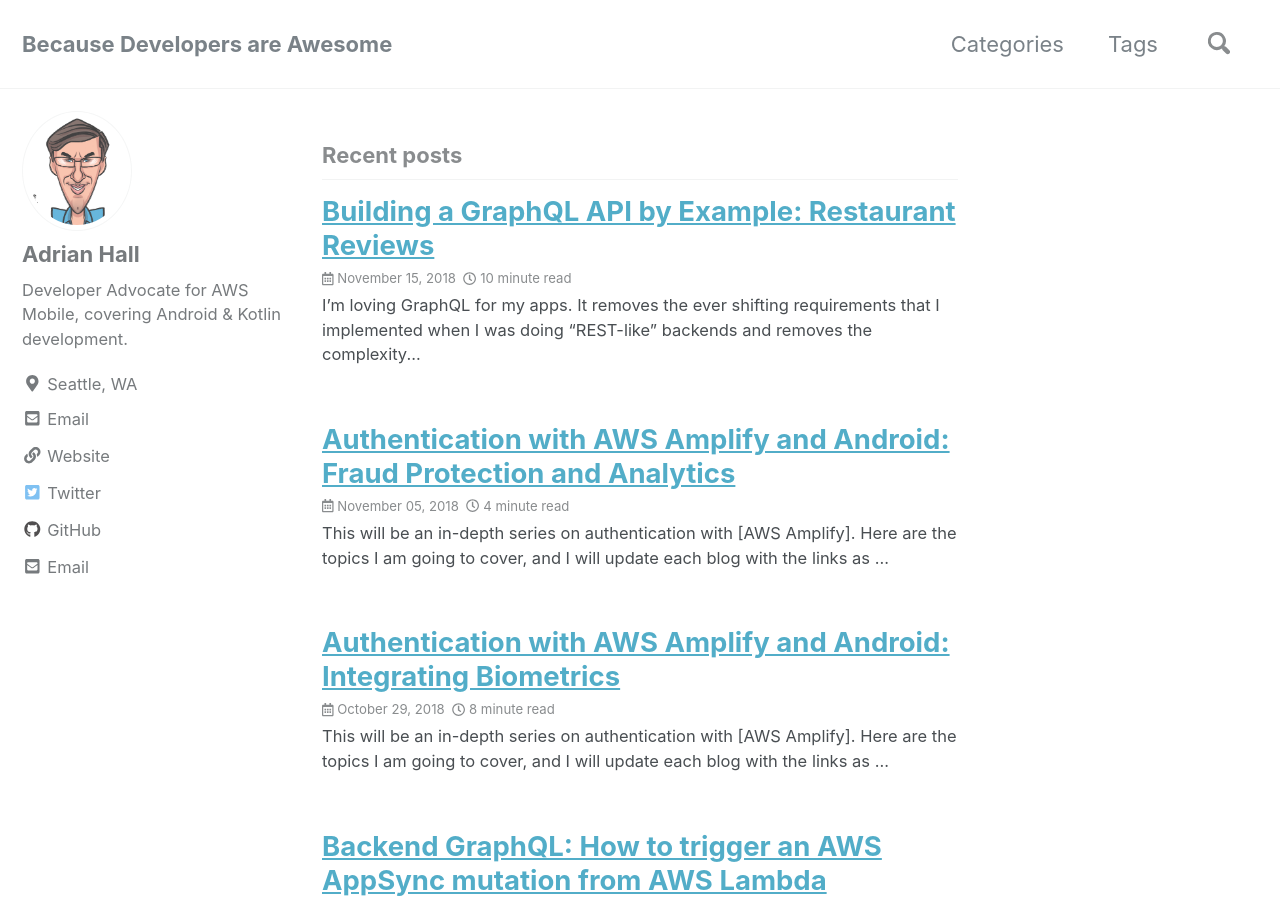
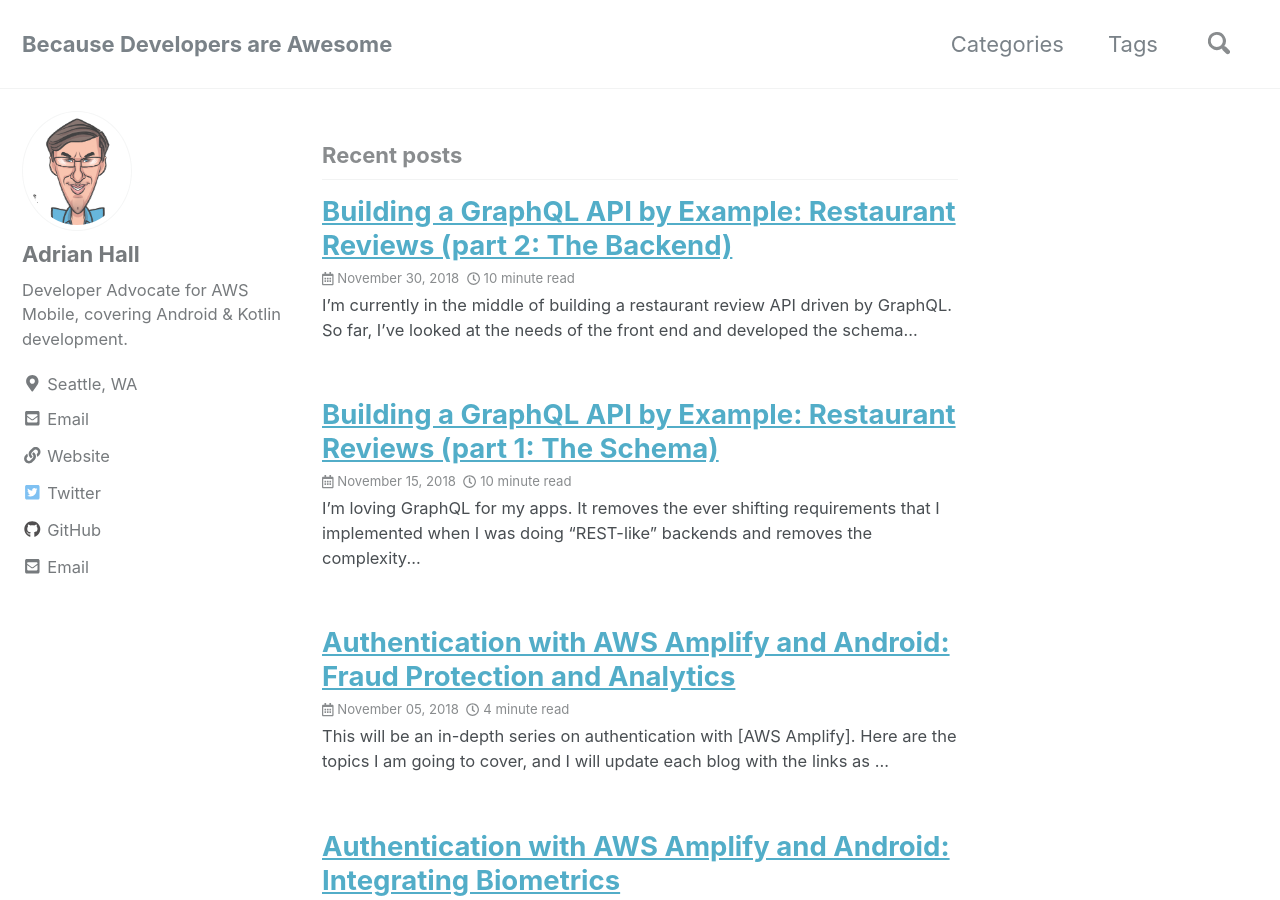
Before and after one commit to adrianhall/adrianhall.github.io, a Jekyll site: the page built from index.html, in a window 1280 px wide and 900 px high. Built offline with Jekyll 4.4.1, drawn with Linux system fonts in a browser that asks for light colours; nearby versions of some CDN libraries; the list of posts is cut into pages by our own code; some of the changed lines change nothing that is shown; some of the changed text lies outside the part shown.

Commit message:
Added restaurant reviews API part 2

````diff
--- a/_posts/2018-11-15-restaurant-reviews.md
+++ b/_posts/2018-11-15-restaurant-reviews.md
@@ -1,5 +1,5 @@
 ---
-title: "Building a GraphQL API by Example: Restaurant Reviews"
+title: "Building a GraphQL API by Example: Restaurant Reviews (part 1: The Schema)"
 categories:
   - AWS
 tags:
--- /dev/null
+++ b/_posts/2018-11-30-restaurant-reviews-part-2.md
@@ -0,0 +1,366 @@
+---
+title: "Building a GraphQL API by Example: Restaurant Reviews (part 2: The Backend)"
+categories:
+  - AWS
+tags:
+  - GraphQL
+---
+
+I'm currently in the middle of building a restaurant review API driven by GraphQL. So far, I've l[ooked at the needs of the front end and developed the schema]({% post_url 2018-11-15-restaurant-reviews %}). Now, I need to take a look at the back end. I'm building the API within the AWS cloud. How do I store the data?
+
+Let's take a quick look at the schema again:
+
+```graphql
+input PagingRequest {
+    limit: Int
+    nextToken: String
+}
+
+type User {
+    id: ID!
+    name: String
+    locations(paging: PagingRequest): LocationPagingConnection
+    reviews(paging: PagingRequest): ReviewPagingConnection
+    favorites(paging: PagingRequest): LocationPagingConnection
+}
+
+type GPS {
+    longitude: Int
+    latitude: Int
+}
+
+input GPSInput {
+    longitude: Int
+    latitude: Int
+}
+
+type Address {
+    street: String
+    city: String
+    state: String
+    zipcode: String
+}
+
+type Location {
+    id: ID!
+    owner: User!
+    name: String!
+    gps: GPS
+    address: Address
+    phone: String
+    email: String
+    favoriteCount: Int
+    averageRating: Float
+    reviews(paging: PagingRequest): ReviewPagingConnection
+}
+
+type Review {
+    id: ID!
+    user: User!
+    location: Location!
+    content: String
+    rating: Int
+}
+
+type UserPagingConnection {
+    items: [User]
+    nextToken: String
+}
+
+type LocationPagingConnection {
+    items: [Location]
+    nextToken: String
+}
+
+type ReviewPagingConnection {
+    items: [Review]
+    nextToken: String
+}
+
+input GPSQueryInput {
+    gps: GPSInput
+    radius: Float
+}
+
+input AddressInput {
+    street: String
+    city: String
+    state: String
+    zipcode: String
+}
+
+input LocationInput {
+    name: String
+    address: AddressInput
+    phone: String
+    email: String
+}
+
+input ReviewInput {
+    content: String
+    rating: Int
+}
+
+type Query {
+    me: User!
+    findLocation(byGPS: GPSQueryInput, byAddress: AddressInput): LocationPagingConnection
+}
+
+type Mutation {
+    addLocation(location: LocationInput): Location
+    addReview(locationId: ID!, review: ReviewInput): Review
+    markFavorite(locationId: ID!): Location
+}
+
+type Subscription {
+    location(locationId: ID!): Location
+    @aws_subscribe(mutations: [ "addReview", "markFavorite" ])
+    reviews(locationId: ID!): Review
+    @aws_subscribe(mutations: [ "addReview" ])
+}
+
+schema {
+    query: Query
+    mutation: Mutation
+    subscription: Subscription
+}
+```
+
+Data backend decisions tend to be made based on the queries that will be performed. Lots of different database technologies can support storage. However, not a lot of database technologies can do everything when we look at the queries.
+
+When looking at these queries, most of the queries are straight forward and can probably be handled by any of the data stores. However, there are some that I have explicit concerns about:
+
+* _findLocation(byGPS)_ requires us to do geolocation queries within a radius.
+* _location(locationId)_ requires us to return a count of favorites and an average of the review ratings.
+* There are several queries that return paged responses.
+
+AWS AppSync (my favorite GraphQL data layer) supports DynamoDB (a NoSQL service), ElasticSearch Service, and Aurora Serverless.
+
+When deciding on a backend solution:
+
+1. Ensure your choice supports your queries and mutations.
+2. Don't be afraid to use multiple data sources for different parts of your schema.
+
+Let's investigate some choices:
+
+## Amazon DyanmoDB
+
+I love DynamoDB. It's a serverless key-value store that allows you to control the scaling (and hence the costs). However, it isn't always a good choice. Specifically, it's particularly bad if you have to do aggregations across the entire data set. Unfortunately, that means I can't calculate the ratings average on the fly. In addition, I can't do geospatial search. That makes two items on my list of queries problematic.
+
+## Amazon DynamoDB + ElasticSearch Service
+
+There is an alternative to using DynamoDB directly. You can store the data within DynamoDB (so all mutations happen against a DynamoDB instance) and then send that data to an ElasticSearch Service instance. All the queries hit the ElasticSearch Service instance instead. ElasticSearch Service can handle geospatial searches, counts and average aggregation. This means I can do all the mutations and even some of the queries via DynamoDB, then switch over to ElasticSearch Service where required.
+
+In addition, I can see the need to do full-text search at some time in the future. One of the things I try to do is predict the sorts of queries that might come along in the future as I decide on the backends I am going to implement.
+
+However, we are going towards two different stores which we need to synchronize via a Lambda function. This isn't hard to do, but does increase the complexity. In addition, ElasticSearch Service is not "serverless", so we have to deal with scaling the search service using configuration:
+
+![](/assets/images/2018-11-30-picture1.png){: .center-image}
+
+## Aurora Serverless
+
+The third option is to use a SQL database based on Aurora Serverless. This is new and is definitely worthwhile considering when you have relational data. I can create a Locations table and a Reviews table and then provide relations between them. Since SQL provides the ability to store GPS coordinates as points, I can do geospatial searches easily. I can also do average rating and count of reviews as part of the same SQL query.
+
+## Which should I choose?
+
+I have two viable options here - and it's normal for there to be multiple viable options. For this project, I'm going to implement the DynamoDB + ElasticSearch Service, mostly because I can see full-text search in my future which is more appropriately handled by ElasticSearch Service. I will implement each record (locations and reviews) within a single DynamoDB table with an ID and a Type (LOCATION or REVIEW). This will then be transferred to the ElasticSearch Service for searching. The majority of the queries will be handled by the ElasticSearch Service, although there are some queries (for example, the paging query for reviews at a location) that will be accomplished with a DynamoDB query.
+
+## Implementing the Data Storage Layer
+
+Now that I've decided on an architecture for my data storage layer, all that remains is to set it up. There are three basic ways of configuring the backend if you want to remain sane.
+
+* The [Amplify CLI](https://amplify.aws) will configure your GraphQL API easily by using model transforms. However, we are doing a completely custom GraphQL API which is not supported at this time.
+* [CloudFormation](https://aws.amazon.com/cloudformation/) allows you to configure all the resources in the backend, but I want to configure the front end too.
+* [Serverless Framework](https://serverless.com/framework/) (with the appsync-serverless-plugin and aws-amplify-serverless-plugin) allows me to do all the configuration using CloudFormation but also has an easy way of writing out the front end configuration files.
+
+Short version. Use Amplify CLI if you can as it automates a lot of things, simplifies what you have to write and generates code so that you speed up development. Switch to the Serverless Framework when the Amplify CLI doesn't do all the things you need for maximum flexibility. Switching to the Serverless Framework also ramps up the complexity you have to deal with. You will still need to know CloudFormation, but a lot of the complexity of dealing with embedded files is taken care of for you.
+
+> What about SAM CLI, Terraform, or any of the other configuration tools? These don't support both front end and back end configuration of AWS AppSync at the time of writing, so I'm not using them.
+
+I've already got a Serverless Framework configuration [started for my backend](https://github.com/adrianhall/restaurant-reviews), which includes the `schema.graphql` file from my last blog. All that is required is that I add the backend configuration to my `serverless.yml` file. This requires the following resources:
+
+* A DynamoDB table
+* An ElasticSearch domain
+* A Lambda function to transfer data from the DynamoDB table to the ElasticSearch domain
+* An IAM Role to provide access restrictions to the Lambda function
+
+The DynamoDB table is simple enough as I've written these plenty of times before:
+
+```yaml
+DynamoDBTable:
+  Type: AWS::DynamoDB::Table
+  Properties:
+    TableName: ${self:custom.api}
+    KeySchema:
+      - AttributeName: id
+        KeyType: HASH
+      - AttributeName: typeName
+        KeyType: RANGE
+    AttributeDefinitions:
+      - AttributeName: id
+        AttributeType: S
+      - AttributeName: typeName
+        AttributeType: S
+    ProvisionedThroughput:
+      ReadCapacityUnits: ${self:custom.ddb_readIOPS}
+      WriteCapacityUnits: ${self:custom.ddb_writeIOPS}
+    StreamSpecification:
+      StreamViewType: NEW_AND_OLD_IMAGES
+```
+
+This is placed in the `Resources` section of the `serverless.yml` file. The only new thing here is the `StreamSpecification`. This sets up the data stream such that when data is added, updated, or removed from DynamoDB, the change is also sent to the stream.
+
+The ElasticSearch domain is similarly boiler plate:
+
+```yaml
+ElasticSearchDomain:
+  Type: AWS::Elasticsearch::Domain
+  Properties:
+    DomainName: ${self:custom.es_domain}
+    ElasticsearchVersion: "6.2"
+    ElasticsearchClusterConfig:
+      ZoneAwarenessEnabled: false
+      InstanceCount: ${self:custom.es_instanceCount}
+      InstanceType: ${self:custom.es_instanceType}
+    EBSOptions:
+      EBSEnabled: true
+      VolumeType: "gp2"
+      VolumeSize: ${self:custom.es_ebsVolumeGB}
+```
+
+Note that there is no access policy here, despite the CloudFormation template allowing one. My access to the ElasticSearch domain will be programmatic via AWS AppSync or AWS Lambda, so I need to be a bit more prescriptive to honor the rule of least access possible.
+
+I've added a whole bunch of configuration elements within the custom section of the serverless.yml file so that I don't have to look through a massive YAML file to find out where to change the scaling options:
+
+```yaml
+custom:
+  # The base name of the API for resource generation - can't include dashes
+  # [a-zA-Z0-9]+ only
+  api: ${self:provider.stage}RestaurantReviews
+  # ES Domain, must match [a-z][a-z0-9\-]+
+  es_domain: ${self:provider.stage}-restaurant-reviews
+  # The number of instances to launch into the ElasticSearch domain
+  es_instanceCount: 1
+  # The type of instance to launch into the ElasticSearch domain
+  es_instanceType: "t2.small.elasticsearch"
+  # The size in GB of the EBS volumes that contain the data
+  es_ebsVolumeGB: 20
+  # The number of read IOPS the DynamoDB table should support.
+  ddb_readIOPS: 5
+  # The number of write IOPS the DynamoDB table should support.
+  ddb_writeIOPS: 5
+```
+
+The IAM role for the Lambda function should allow the function to receive triggers from DynamoDB and then write to ElasticSearch. It also needs to be able to write to Cloudwatch logs for debugging purposes:
+
+```yaml
+ElasticSearchStreamingLambdaIAMRole:
+  Type: AWS::IAM::Role
+  Properties:
+    RoleName: ${self:custom.api}-ESStreamingLambdaRole
+    AssumeRolePolicyDocument:
+      Version: "2012-10-17"
+      Statement:
+        - Effect: Allow
+          Principal:
+            Service: "lambda.amazonaws.com"
+          Action: "sts:AssumeRole"
+    Policies:
+      - PolicyName: ElasticSearchAccess
+        PolicyDocument:
+          Version: "2012-10-17"
+          Statement:
+            - Action:
+                - "es:ESHttpPost"
+              Effect: Allow
+              Resource:
+                - "arn:aws:es:#{AWS::Region}:#{AWS::AccountId}:domain/${self:custom.es_domain}/_bulk"
+      - PolicyName: DynamoDBStreamAccess
+        PolicyDocument:
+          Version: "2012-10-17"
+          Statement:
+            - Action:
+                - "dynamodb:DescribeStream"
+                - "dynamodb:GetRecords"
+                - "dynamodb:GetShardIterator"
+                - "dynamodb:ListStreams"
+              Effect: Allow
+              Resource:
+                - { Fn::GetAtt: [ DynamoDBTable, StreamArn ]}
+      - PolicyName: CloudWatchLogsAccess
+        PolicyDocument:
+          Version: "2012-10-17"
+          Statement:
+            - Action:
+                - "logs:CreateLogGroup"
+                - "logs:CreateLogStream"
+                - "logs:PutLogEvents"
+              Effect: Allow
+              Resource:
+                - "arn:aws:logs:#{AWS::Region}:#{AWS::AccountId}:*"
+```
+
+Finally, here is the configuration of the Lambda function:
+
+```yaml
+functions:
+  dynamodb_stream:
+    handler: elasticsearch.lambda_handler
+    name: ${self:custom.api}-dynamodb_stream_handler
+    description: Stream data from DynamoDB to ElasticSearch
+    runtime: python3.6
+    memorySize: 128
+    role: ElasticSearchStreamingLambdaIAMRole
+    environment:
+      ES_ENDPOINT: { Fn::GetAtt: [ ElasticSearchDomain, DomainEndpoint ]}
+      DEBUG: 1
+    events:
+      - stream:
+          type: dynamodb
+          arn: { Fn::GetAtt: [ DynamoDBTable, StreamArn ]}
+```
+
+I copied the function directly from the Amplify CLI, and just slightly adjusted it so I could pass the `StreamArn` in directly instead of having to put the https:// in front of it. This Lambda function is triggered via the DynamoDB stream. When there is a stream request, the script will copy the changes to the ES domain. You can find the code for the function on [my GitHub repository](https://github.com/adrianhall/restaurant-reviews/tree/p2).
+
+> If you think this is complicated, then check out the Amplify CLI. It does all this configuration for you so you don't have to worry about it!
+
+## Testing the data transfer
+
+I never leave this step without ensuring that basic data transfer is happening. However, that requires set up.
+
+1. Log on to the [ElasticSearch Service Console](https://console.aws.amazon.com/es/home).
+2. Select your ElasticSearch domain.
+3. Click **Modify Access Policy**.
+4. In the drop-down, select **Allow open access to the domain**.
+5. Click **Submit**.
+6. Wait for the change to be processed (it takes 1–2 minutes).
+
+Anyone who has the endpoint information can now access your ES domain. This is dangerous, so only do this for testing and remove it once testing is done. For you, this means you can run Kibana:
+
+1. Go back to the Dashboard in the ElasticSearch Service Console.
+2. Select your ElasticSearch domain.
+3. Click on the **Kibana** link.
+4. Click on **Dev Tools**.
+5. If necessary, click **Get Started**.
+
+At this point, you have a query window, with a "query for all data" specification already loaded. Click on the Play button to see the results (it should result in no data).
+
+Now, let's test the data transfer.
+
+1. Go to the [DynamoDB Console](https://console.aws.amazon.com/dynamodb/home).
+2. Click **Tables**, then select your table.
+3. Select the **Items** tab.
+4. Click **Create Item**.
+5. Fill in the fields (id and typeName), then click **Save**.
+
+After a couple of seconds, the data should have appeared in the ES domain. Go back to your Kibana tab and run the query again. This time, you should get data:
+
+![](/assets/images/2018-11-30-picture2.png){: .center-image}
+
+If you delete or update the record within the DynamoDB console, the changes should be reflected in the Kibana query.
+
+## Next Steps
+
+I still don't have a functional API. However, I have all both the schema for the API and the backend data storage handled. In the next blog post, I'll cover writing the request and response mapping templates for the resolvers using AWS AppSync.
+
+Until then, you can find the Serverless Framework configuration on [my GitHub repository](https://github.com/adrianhall/restaurant-reviews/tree/p2).
````
Also changed, not shown: assets/images/2018-11-30-picture1.png (added), assets/images/2018-11-30-picture2.png (added).
